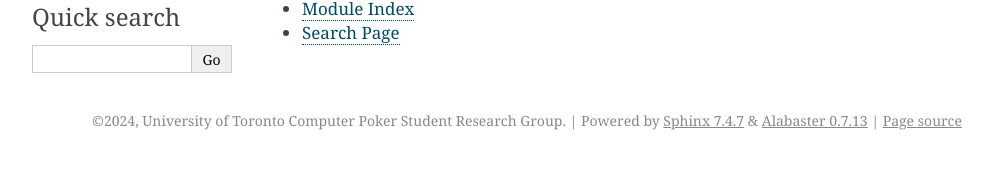
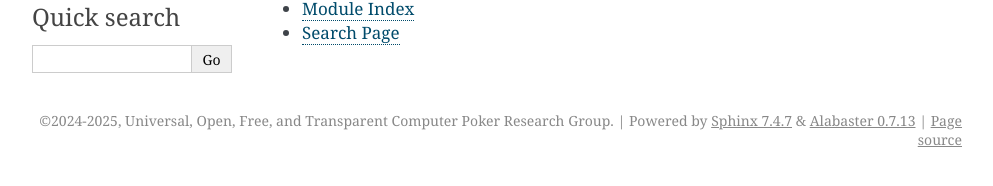
Before and after one commit to uoftcprg/pvat, a Sphinx documentation site: the page built from docs/index.rst, in a window 1280 px wide. Shown: the part 245-431 px from the top of the page, without its empty margins (148-1141 px from the left). Built offline with Sphinx 7.4.7, drawn with Linux system fonts in a browser that asks for light colours.

Commit message:
Update organization name

```diff
--- a/docs/conf.py
+++ b/docs/conf.py
@@ -7,8 +7,8 @@
 # https://www.sphinx-doc.org/en/master/usage/configuration.html#project-information
 
 project = 'PVAT'
-copyright = '2024, University of Toronto Computer Poker Student Research Group'
-author = 'University of Toronto Computer Poker Student Research Group'
+copyright = '2024-2025, Universal, Open, Free, and Transparent Computer Poker Research Group'
+author = 'Universal, Open, Free, and Transparent Computer Poker Research Group'
 release = '0.0.0'
 
 # -- General configuration ---------------------------------------------------
--- a/setup.py
+++ b/setup.py
@@ -12,8 +12,8 @@ setup(
     long_description=open('README.rst').read(),
     long_description_content_type='text/x-rst',
     url='https://github.com/uoftcprg/pvat',
-    author='University of Toronto Computer Poker Student Research Group',
-    author_email='uoftcprg@studentorg.utoronto.ca',
+    author='Universal, Open, Free, and Transparent Computer Poker Research Group',
+    author_email='juhok@andrew.cmu.edu',
     license='MIT',
     classifiers=[
         'Development Status :: 1 - Planning',
```
Also changed, not shown: 1 other file.
